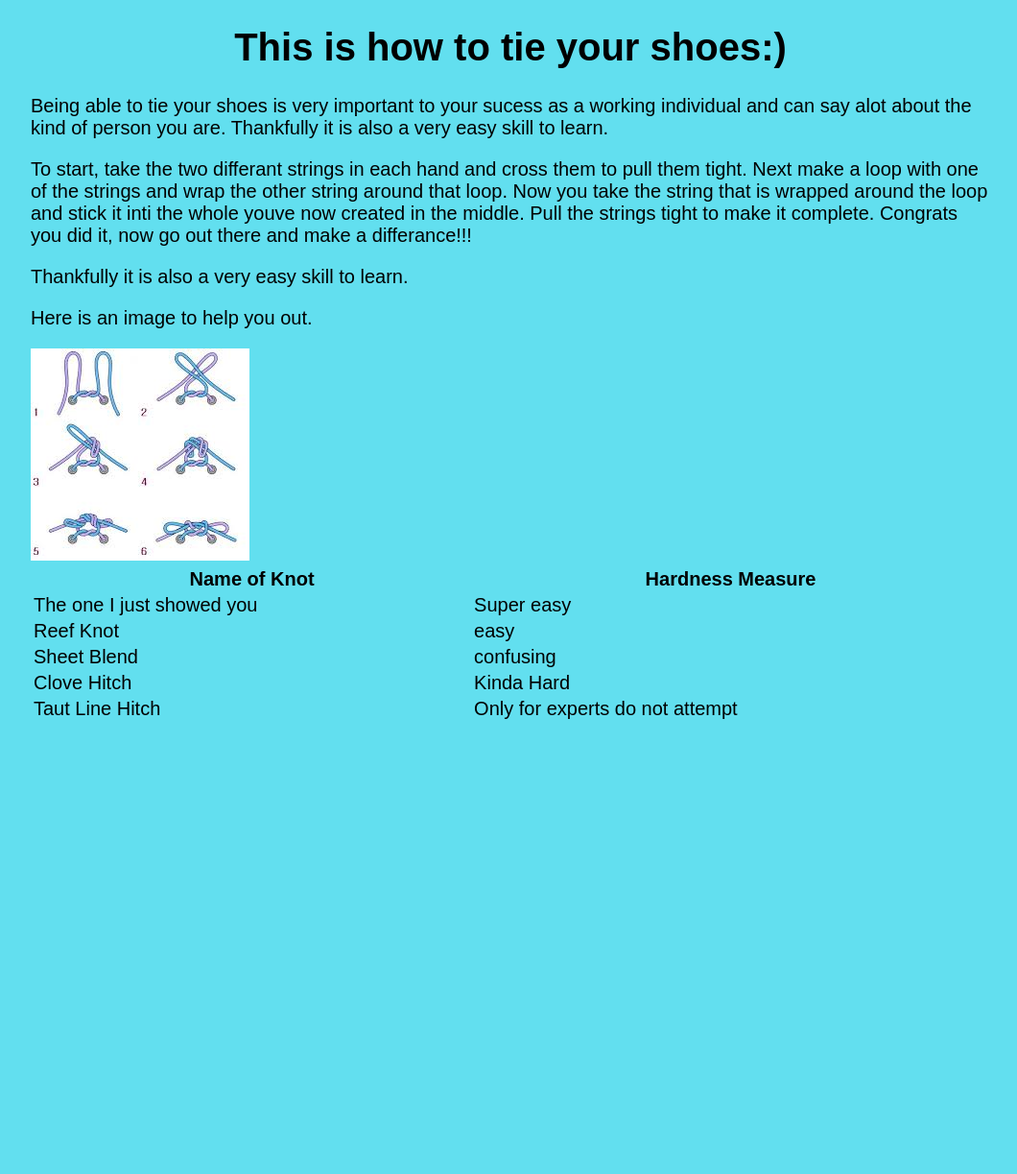
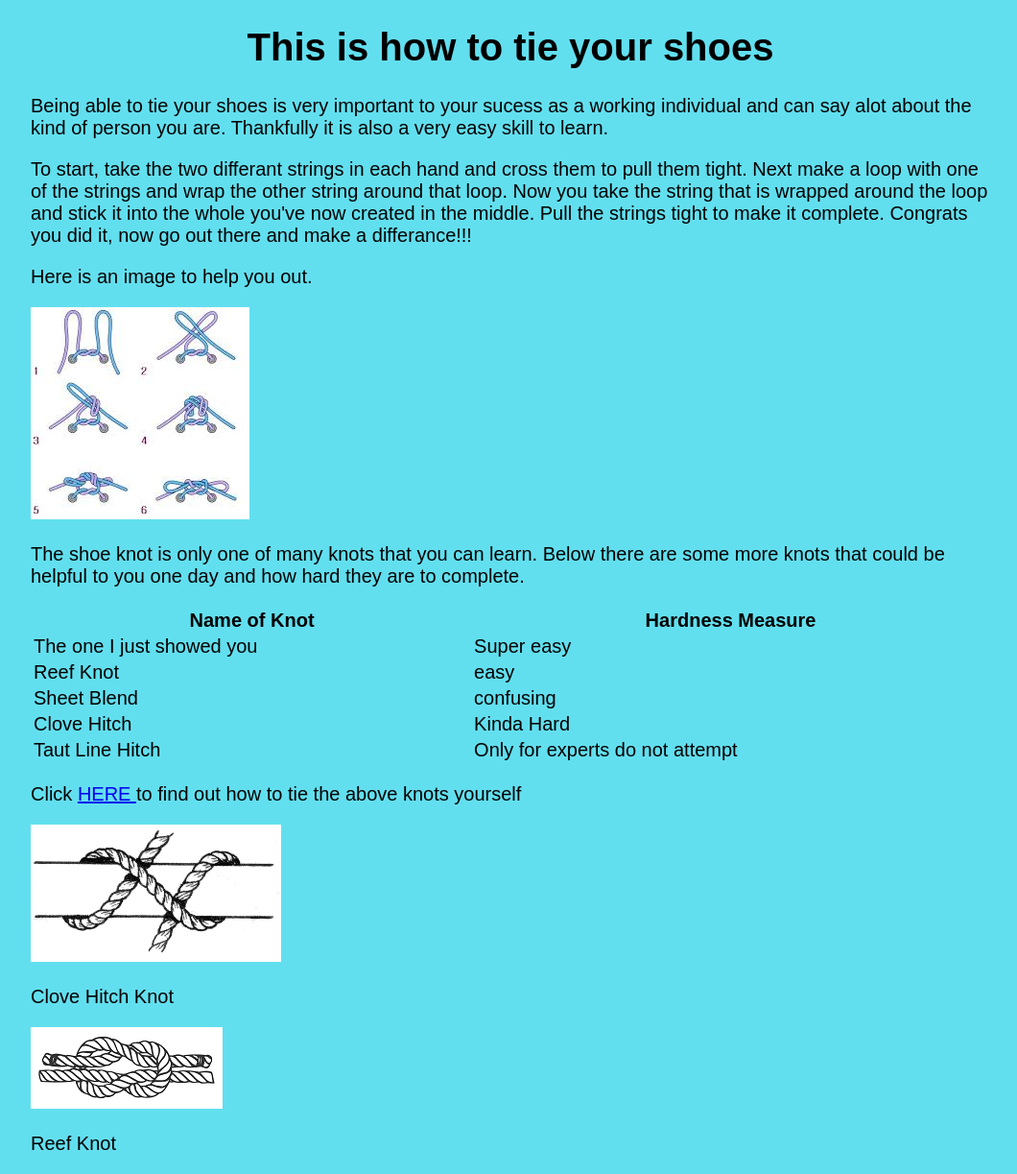
Before and after one commit to bbanni4695/howtotieyourshoes, a plain HTML site: page index.html in a window 1280 px wide. Shown: the whole page at 96% size, without its empty margins (108-1168 px from the left). Before the commit the page ends 800 px from the top, so only its background shows below. Drawn offline with Linux system fonts and the light colour scheme.

Commit message:
Add files via upload

```diff
--- a/index.html
+++ b/index.html
@@ -5,18 +5,20 @@
 <title>This is the Page Title</title>
 <link rel="stylesheet" href="main.css">
 <link href="https://fonts.googleapis.com/css?family=Josefin+Slab" rel="stylesheet">
+<meta name="viewport" content="width=device-width, initial-scale=1">
 </head>
 
 <body>
-<h1>This is how to tie your shoes:)</h1>
+<h1>This is how to tie your shoes</h1>
 <p>Being able to tie your shoes is very important to your sucess as a working individual and can say alot about the kind of person you are. Thankfully it is also a very easy skill to learn.
-<p>To start, take the two differant strings in each hand and cross them to pull them tight. Next make a loop with one of the strings and wrap the other string around that loop. Now you take the string that is wrapped around the loop and stick it inti the whole youve now created in the middle. Pull the strings tight to make it complete. Congrats you did it, now go out there and make a differance!!!<p/>
-<p>Thankfully it is also a very easy skill to learn.</p>
+<p>To start, take the two differant strings in each hand and cross them to pull them tight. Next make a loop with one of the strings and wrap the other string around that loop. Now you take the string that is wrapped around the loop and stick it into the whole you've now created in the middle. Pull the strings tight to make it complete. Congrats you did it, now go out there and make a differance!!!<p/>
+
 
 <p> Here is an image to help you out.</p>
 <img src="tie ur shoes.jpg" alt="">
 <table style="width:100%">
   <tr>
+    <p> The shoe knot is only one of many knots that you can learn. Below there are some more knots that could be helpful to you one day and how hard they are to complete.</p>
     <th>Name of Knot</th>
     <th>Hardness Measure</th>
   </tr>
@@ -38,9 +40,15 @@
   </tr>
   <tr>
     <td> Taut Line Hitch</td>
-    <td> Only for experts do not attempt</td>
+    <td> Only for experts do not attempt </td>
   </tr>
 
+</table>
 
+<p> Click <a href=https://www.animatedknots.com/indexbasics.php> HERE </a> to find out how to tie the above knots yourself </p>
 
-</table>
+<img src="knot_clove_hitch.PNG">
+<p> Clove Hitch Knot</p>
+
+<img src="Reef.PNG">
+<p> Reef Knot <p/>
```
Also changed, not shown: Reef.png (added), knot_clove_hitch.png (added).
